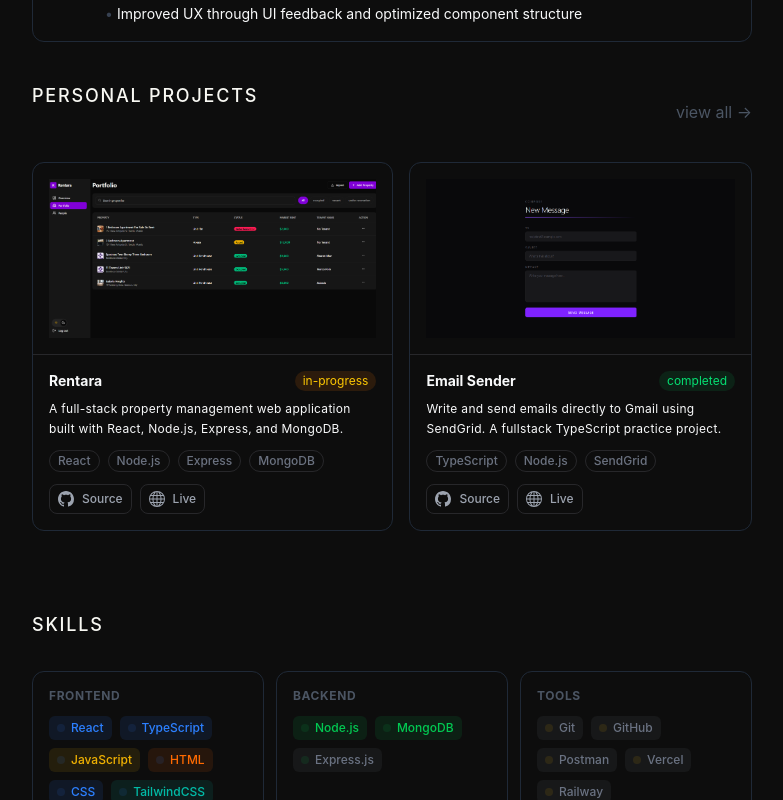
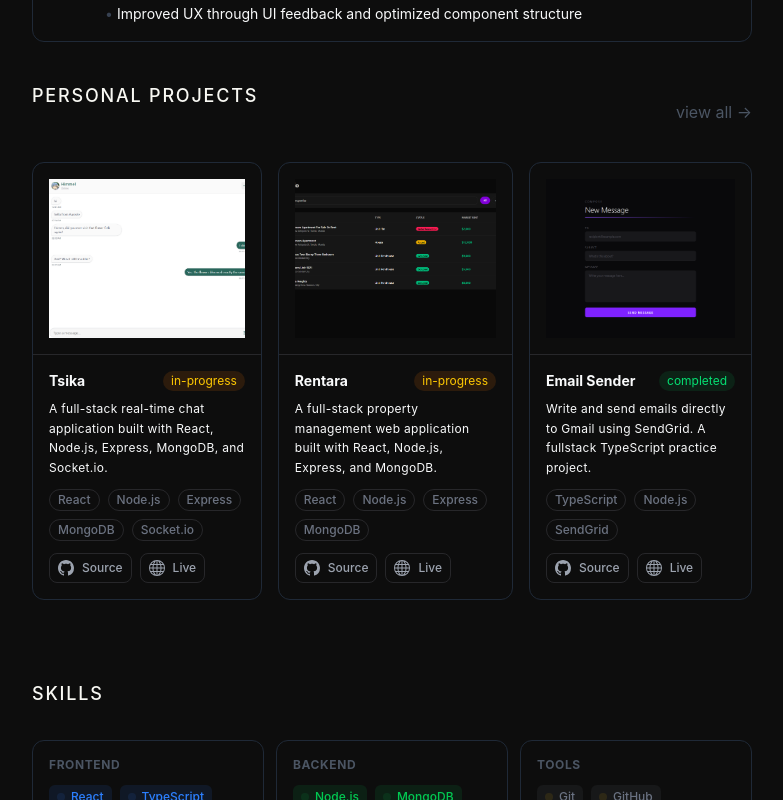
Before and after one commit to johnmarkfrncsc/frncsc-portfolio, a React (Vite) app: page / in a window 1280 px wide. Shown: the part 612-1412 px from the top of the page, without its empty margins (248-1031 px from the left). Built offline with nearby package versions, Linux system fonts and the light colour scheme.

Commit message:
feat: add Tsika project with details and image to projects list

```diff
--- a/src/data/projects.ts
+++ b/src/data/projects.ts
@@ -1,10 +1,21 @@
 import type { Project } from "../types/ProjectType";
 import rentara from "../components/assets/img/rentara.png"
 import emailProject from "../components/assets/img/emailProject.png"
+import tsika from "../components/assets/img/tsika.png"
 
 const projects : Project[] = [
     {
     id: 1,
+    title: 'Tsika',
+    description: 'A full-stack real-time chat application built with React, Node.js, Express, MongoDB, and Socket.io.',
+    techStack: ['React', 'Node.js', 'Express', 'MongoDB', "Socket.io"],
+    githubUrl: 'https://github.com/johnmarkfrncsc/mern-chat-app',
+    liveUrl: 'https://tsika.skwtr.com/',
+    status: 'in-progress',
+    image: tsika,
+},
+  {
+    id: 2,
     title: 'Rentara',
     description: 'A full-stack property management web application built with React, Node.js, Express, and MongoDB.',
     techStack: ['React', 'Node.js', 'Express', 'MongoDB'],
@@ -12,9 +23,9 @@ const projects : Project[] = [
     liveUrl: 'https://rentara.skwtr.com',
     status: 'in-progress',
     image: rentara,
-},
-  {
-    id: 2,
+  },
+    {
+    id: 3,
     title: 'Email Sender',
     description: 'Write and send emails directly to Gmail using SendGrid. A fullstack TypeScript practice project.',
     techStack: ['TypeScript', 'Node.js', 'SendGrid'],
```
Also changed, not shown: src/components/assets/img/tsika.png (added).
